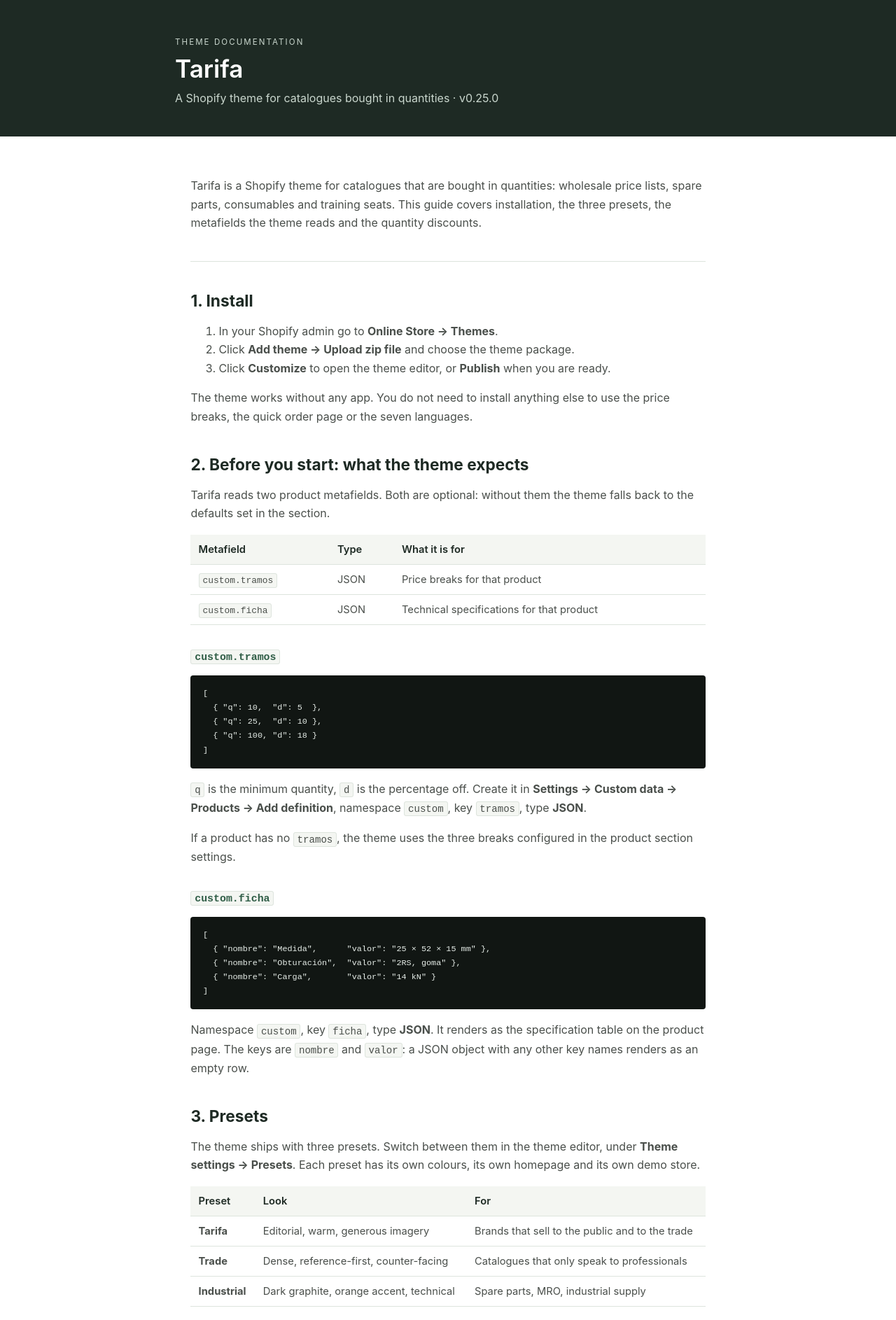
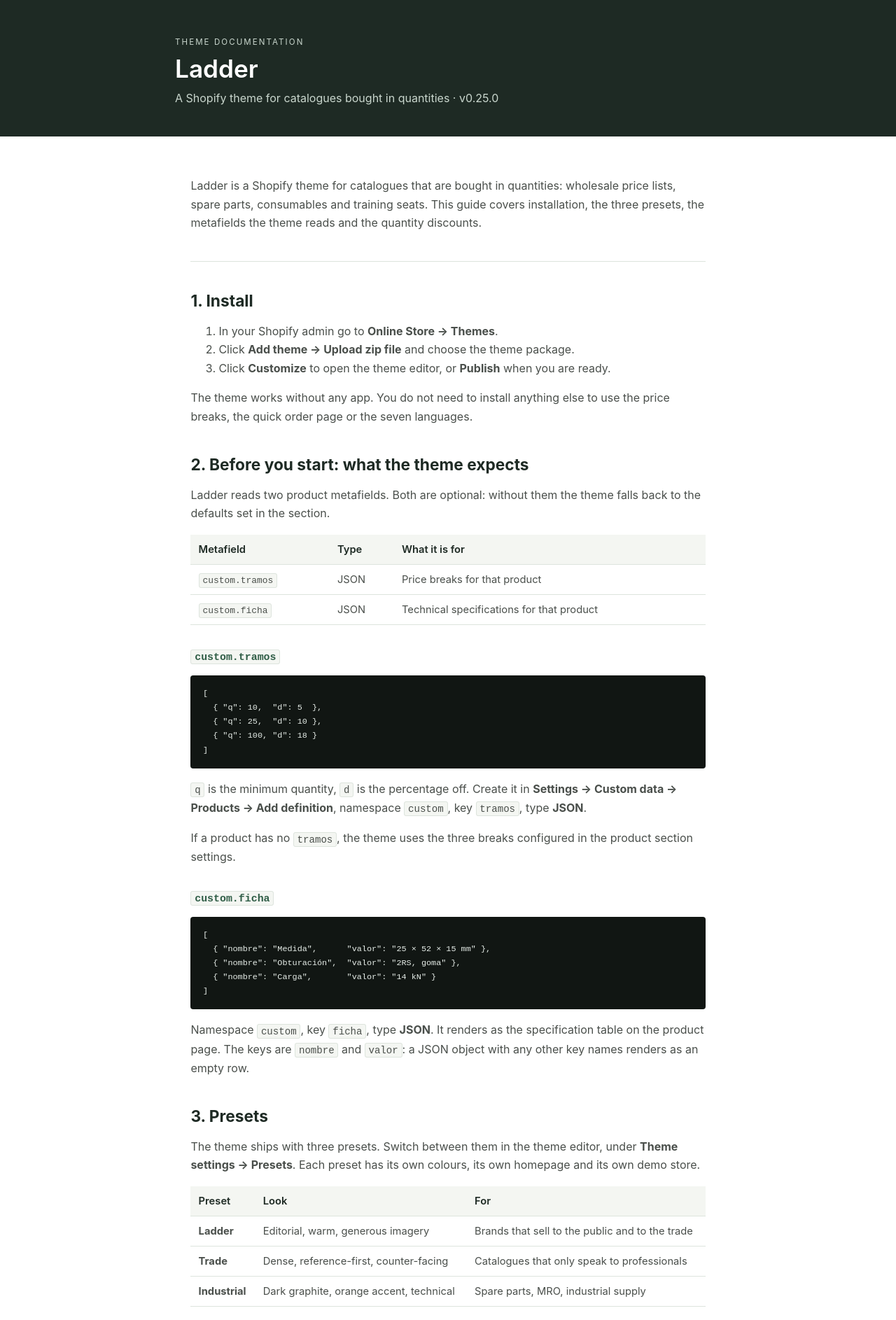
Before and after one commit to farowp/ladder-theme-docs, a plain HTML site: page index.html in a window 1280 px wide. Shown: the top 1886 px of the page at 70% size. Drawn offline with Linux system fonts and the light colour scheme.

Commit message:
Ladder: documentación del tema (v0.25.0)

```diff
--- a/index.html
+++ b/index.html
@@ -3,8 +3,8 @@
 <head>
 <meta charset="utf-8">
 <meta name="viewport" content="width=device-width, initial-scale=1">
-<title>Tarifa — Documentation</title>
-<meta name="description" content="How to install and use the Tarifa Shopify theme: presets, metafields, price breaks and support.">
+<title>Ladder — Documentation</title>
+<meta name="description" content="How to install and use the Ladder Shopify theme: presets, metafields, price breaks and support.">
 <style>
   :root {
     --tinta: #1E2A24; --texto: #4A4F4B; --suave: #F4F6F2;
@@ -46,12 +46,12 @@
 <header>
   <div class="wrap">
     <p class="kicker">Theme documentation</p>
-    <h1>Tarifa</h1>
+    <h1>Ladder</h1>
     <p class="sub">A Shopify theme for catalogues bought in quantities · v0.25.0</p>
   </div>
 </header>
 <main>
-<p>Tarifa is a Shopify theme for catalogues that are bought in quantities: wholesale price lists, spare parts,
+<p>Ladder is a Shopify theme for catalogues that are bought in quantities: wholesale price lists, spare parts,
 consumables and training seats. This guide covers installation, the three presets, the metafields the theme reads
 and the quantity discounts.</p>
 <hr />
@@ -64,7 +64,7 @@ and the quantity discounts.</p>
 <p>The theme works without any app. You do not need to install anything else to use the price breaks, the quick
 order page or the seven languages.</p>
 <h2 id="2-before-you-start-what-the-theme-expects">2. Before you start: what the theme expects</h2>
-<p>Tarifa reads two product metafields. Both are optional: without them the theme falls back to the defaults set in
+<p>Ladder reads two product metafields. Both are optional: without them the theme falls back to the defaults set in
 the section.</p>
 <table>
 <thead>
@@ -119,7 +119,7 @@ Each preset has its own colours, its own homepage and its own demo store.</p>
 </thead>
 <tbody>
 <tr>
-<td><strong>Tarifa</strong></td>
+<td><strong>Ladder</strong></td>
 <td>Editorial, warm, generous imagery</td>
 <td>Brands that sell to the public and to the trade</td>
 </tr>
@@ -161,7 +161,7 @@ can invert it for dark presets.</p>
 <p>The <strong>Quick order</strong> section puts the catalogue in a table: pick a product or type a reference, set the quantity,
 see the line price with its break applied, and send the whole order to the cart.</p>
 <h2 id="6-price-breaks-what-the-theme-does-and-what-it-does-not">6. Price breaks: what the theme does and what it does not</h2>
-<p>Tarifa <strong>shows</strong> the break table, calculates the line total and updates it as the quantity changes. It does <strong>not</strong>
+<p>Ladder <strong>shows</strong> the break table, calculates the line total and updates it as the quantity changes. It does <strong>not</strong>
 apply the discount itself. The discount is applied by Shopify (or by an app) at the cart and checkout.</p>
 <p>To make the discount real, create automatic quantity discounts in <strong>Discounts → Create discount → Amount off
 products → Automatic discount</strong>, one per break, with <strong>Minimum quantity of items</strong> set to the same number as the
@@ -217,7 +217,7 @@ Theme settings → Colors. All sections read the same variables.</p>
 Edit the product metafield or change the three default breaks in the product section settings.</p>
 <h2 id="10-support">10. Support</h2>
 <p>Email: hola@farowp.com
-Documentation: https://farowp.github.io/tarifa-theme-docs/</p>
+Documentation: https://farowp.github.io/ladder-theme-docs/</p>
 <p>Include your store URL, the theme version (Theme settings → Theme info) and a screenshot when something looks
 wrong.</p>
 </main>
```
Also changed, not shown: 404.html (+1 -1 lines), 1 other file.
